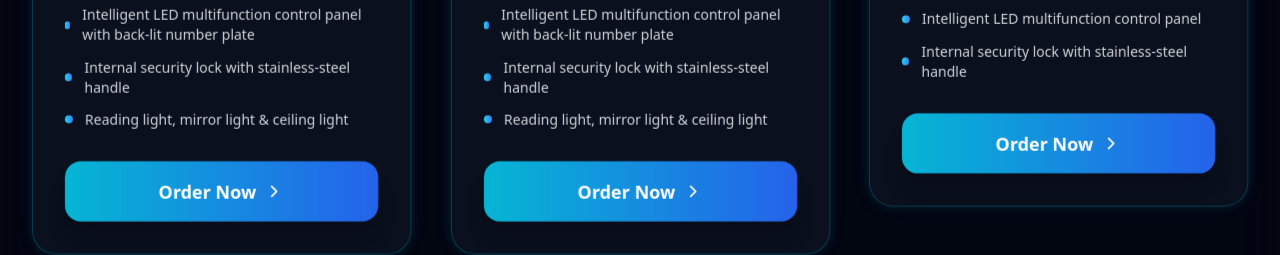
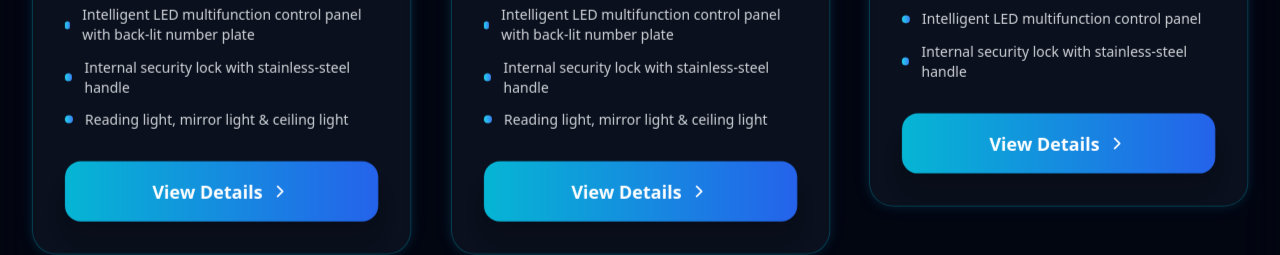
Before and after one commit to obidua/BIDUA-Beds, a React (Vite) app: page / in a window 1280 px wide. Shown: the part 2100-2355 px from the top of the page. Built offline with nearby package versions, Linux system fonts and the light colour scheme.

Commit message:
Updated ProductCard.tsx

```diff
--- a/src/components/ProductCard.tsx
+++ b/src/components/ProductCard.tsx
@@ -105,10 +105,10 @@ const ProductCard: React.FC<ProductCardProps> = ({ product }) => {
           whileTap={{ scale: 0.98 }}
         >
           <Link
-            to="/order-now"
+            to={`/products/${product.id}`}
             className="w-full bg-gradient-to-r from-cyan-500 to-blue-600 text-white py-4 rounded-2xl hover:from-cyan-400 hover:to-blue-500 transition-all duration-300 flex items-center justify-center space-x-2 shadow-xl hover:shadow-cyan-500/30 font-semibold text-lg group/btn"
           >
-            <span>Order Now</span>
+            <span>View Details</span>
             <ChevronRight className="h-5 w-5 group-hover/btn:translate-x-2 transition-transform duration-300" />
           </Link>
         </motion.div>
```
